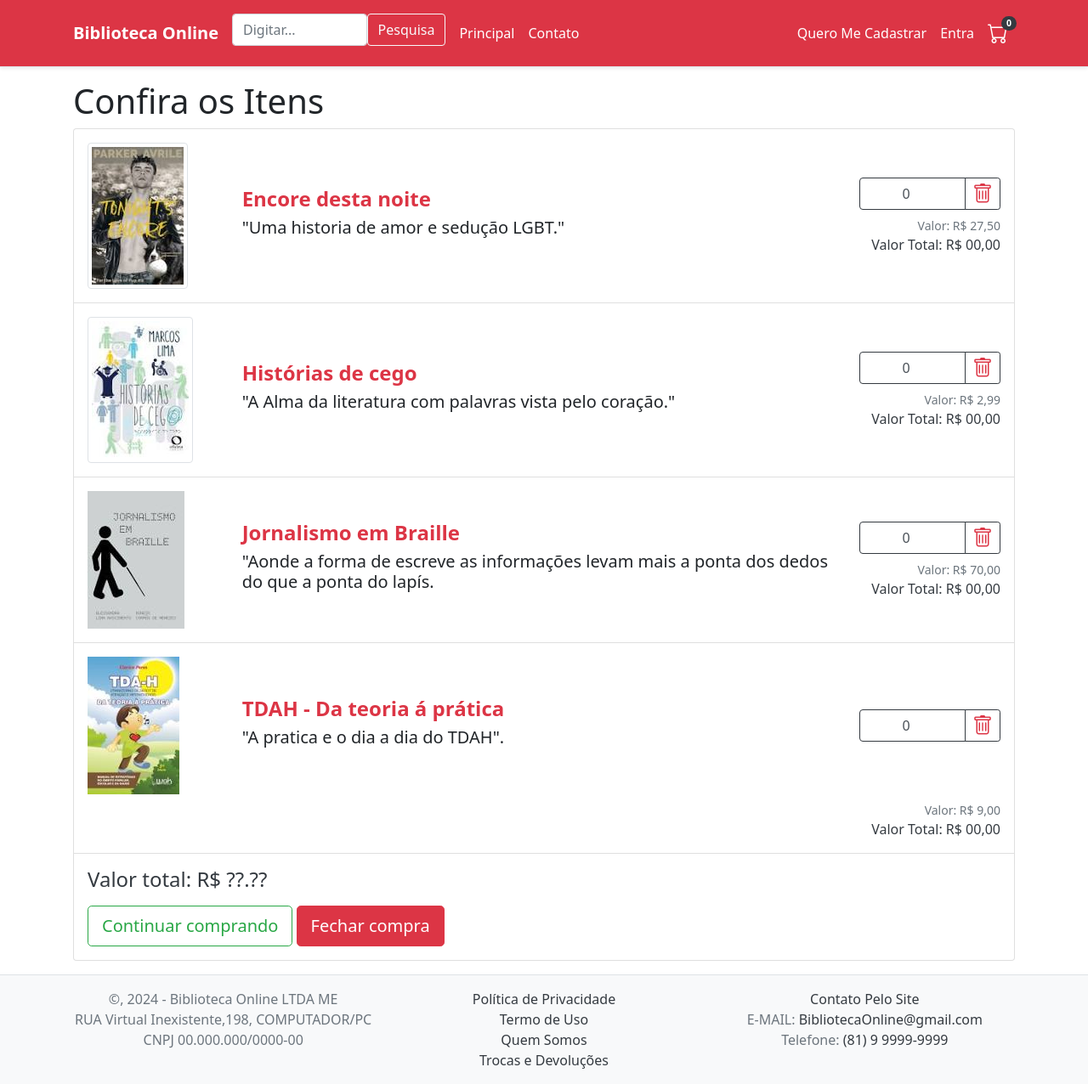
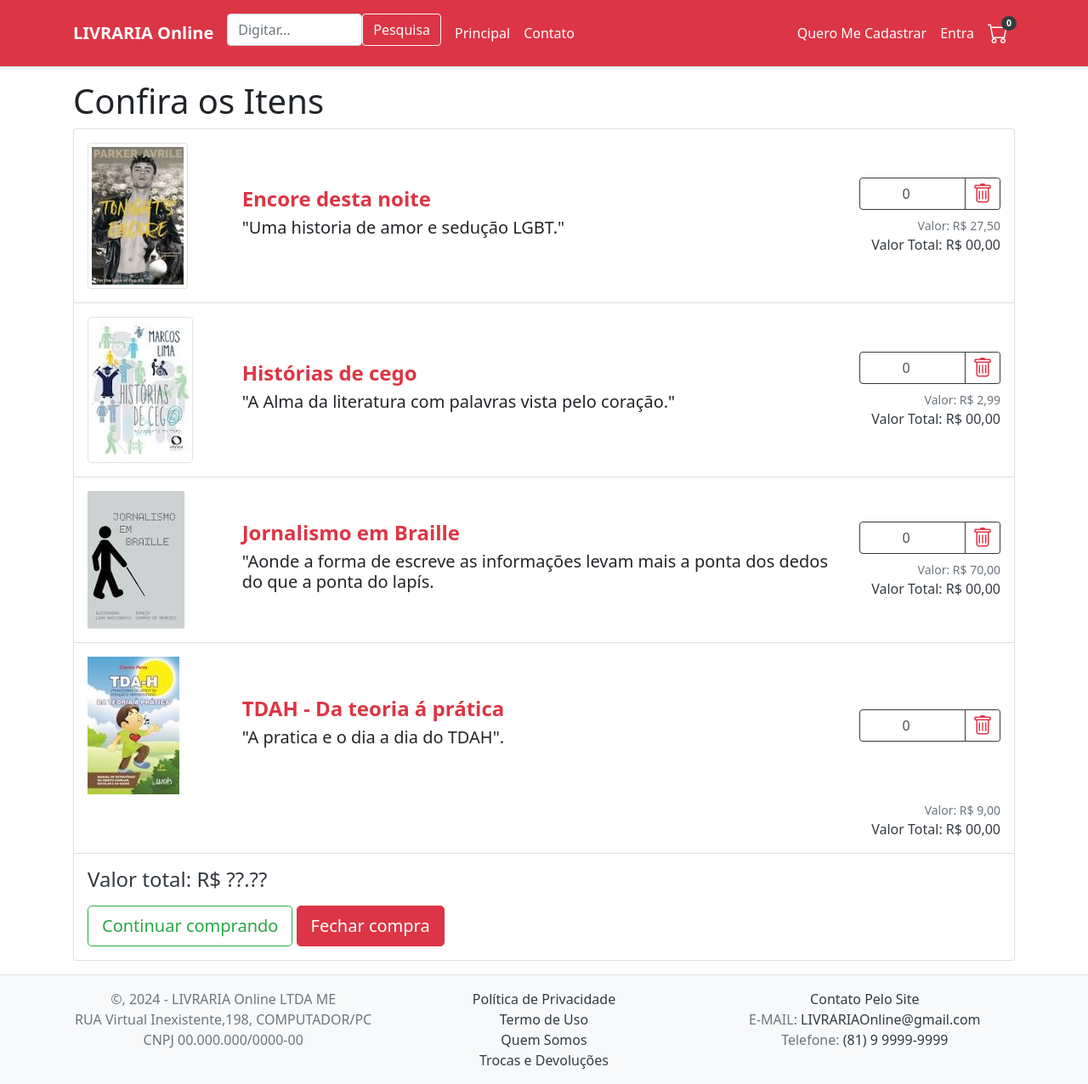
Before and after one commit to Ledson-Fabiano/Biblioteca, a website: page Carrinho.html in a window 1280 px wide. Shown: the whole page at 85% size. Drawn offline with nearby package versions, Linux system fonts and the light colour scheme.

Commit message:
Carrinho.html

```diff
--- a/Carrinho.html
+++ b/Carrinho.html
@@ -30,14 +30,14 @@
         >
         <link rel="stylesheet" href="https://cdn.jsdelivr.net/npm/bootstrap-icons@1.11.3/font/bootstrap-icons.css">
         <link rel="stylesheet" href="css/estilo.css">
-        <title>Biblioteca Online :: Carrinho de Compras</title>
+        <title>LIVRARIA Online :: Carrinho de Compras</title>
     </head>
     <body>
         <div class="d-flex flex-column wrapper">
             <nav class="navbar navbar-expand-lg navbar-dark bg-danger border-bottom shadow-sm mb-3">
                 <div class="container">
                     <a class="navbar-brand" href="/">
-                        <b>Biblioteca Online</b>
+                        <b>LIVRARIA Online</b>
                     </a>
                     <button
                         class="navbar-toggler"
@@ -321,7 +321,7 @@
                         <div class="container">
                             <div class="row py-3">
                                 <div class="col-12 col-md-4 text-center">
-                                    ©, 2024 - Biblioteca Online LTDA ME
+                                    ©, 2024 - LIVRARIA Online LTDA ME
                                     <br>
                                     RUA Virtual Inexistente,198, COMPUTADOR/PC
                                     <br>
@@ -341,7 +341,7 @@
                                     <a href="/Contato.html" class="text-decoration-none text-dark ">Contato Pelo Site</a>
                                     <br>
                                     E-MAIL:
-                                    <a href="mailto:BibliotecaOnline@gmail.com" class="text-decoration-none text-dark">BibliotecaOnline@gmail.com</a>
+                                    <a href="mailto:BibliotecaOnline@gmail.com" class="text-decoration-none text-dark">LIVRARIAOnline@gmail.com</a>
                                     <br>
                                     Telefone:
                                     <a href="tel:+5581999999999" class="text-decoration-none text-dark">(81) 9 9999-9999</a>
```
